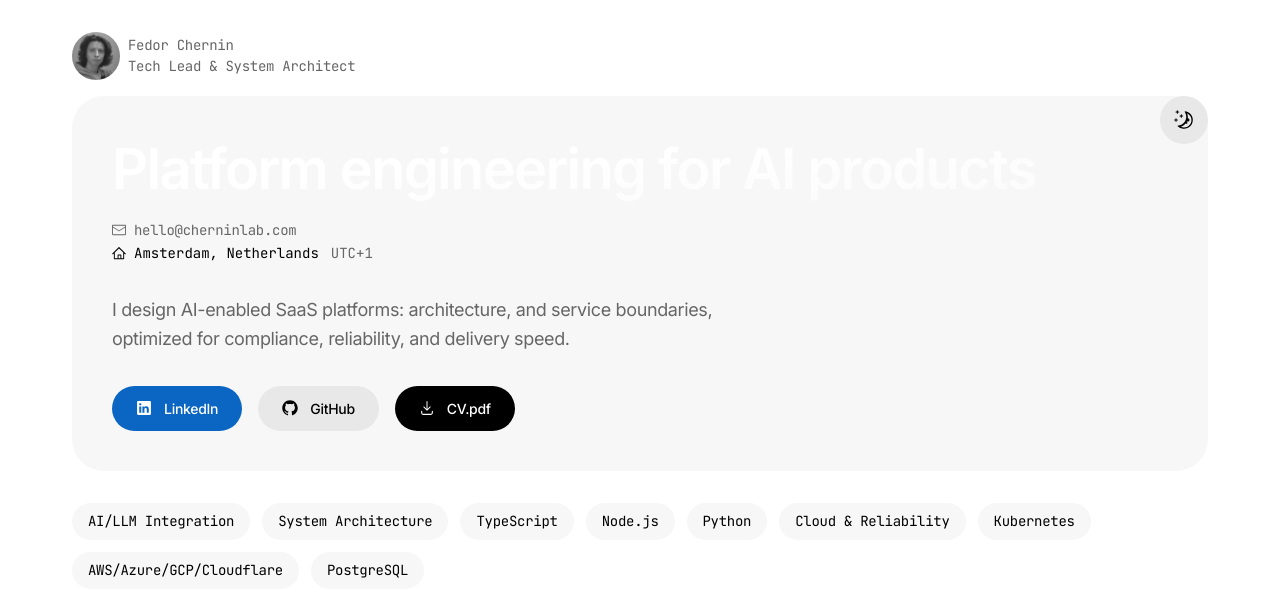
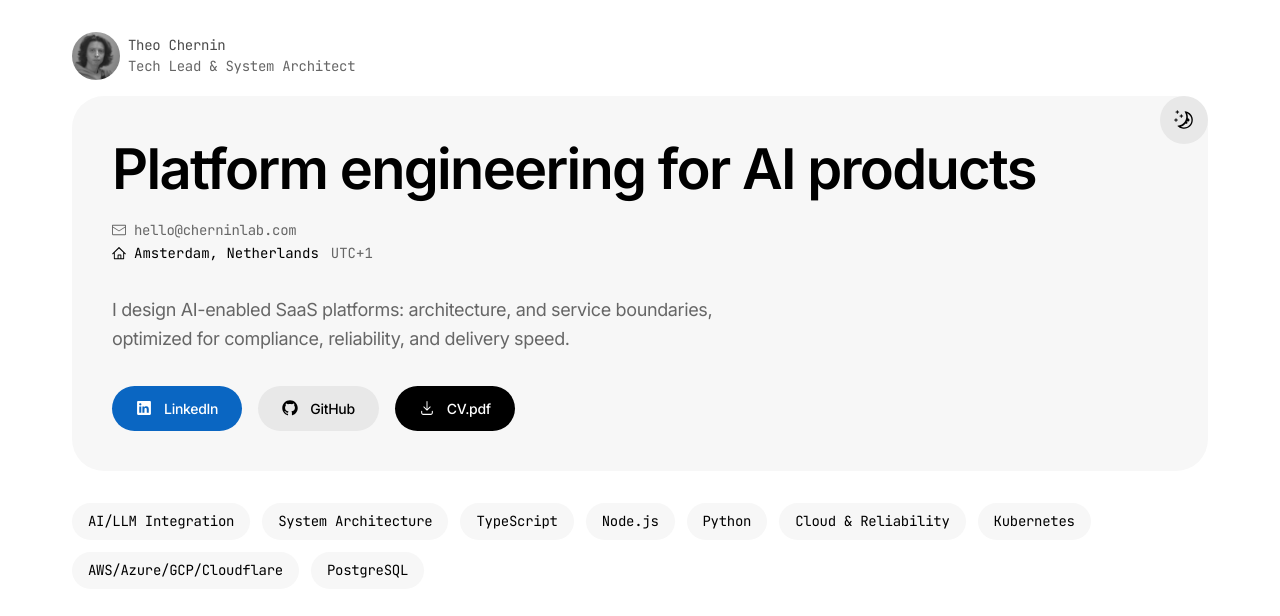
Before and after one commit to cherninlab/fedor-chernin-page, a React (Vite) app: page / in a window 1280 px wide. Shown: the top 616 px of the page. Built offline with nearby package versions, Linux system fonts and the light colour scheme.

Commit message:
Adjust name styling and theme-specific contrast

```diff
--- a/src/App.module.css
+++ b/src/App.module.css
@@ -59,13 +59,22 @@
 }
 
 .name {
-	align-items: center;
+	align-items: flex-start;
 	color: var(--secondary);
 	display: flex;
+	flex-direction: column;
 	font-family: "JetBrains Mono", monospace;
 	font-size: 0.875rem;
-	gap: 0.5rem;
+	gap: 0;
 	letter-spacing: -0.02em;
+}
+
+.personName {
+	color: #4a4a4a;
+}
+
+[data-theme="dark"] .personName {
+	color: #c2c2c2;
 }
 
 .title {
@@ -74,10 +83,16 @@
 	letter-spacing: -0.03em;
 	line-height: 1.2;
 	margin-bottom: 1rem;
+	color: var(--primary);
+	background: none;
+	-webkit-text-fill-color: currentColor;
+}
+
+[data-theme="dark"] .title {
 	-webkit-text-fill-color: transparent;
-	color: unset;
 	background: linear-gradient(to bottom right, #fff 30%, #ffffff80);
 	background-clip: text;
+	-webkit-background-clip: text;
 }
 
 .location {
--- a/src/App.tsx
+++ b/src/App.tsx
@@ -37,16 +37,15 @@ export default function App() {
 				<div className={styles.header}>
 					<img
 						src="/profile.jpg"
-						alt="Fedor Chernin"
+						alt="Theo Chernin"
 						className={styles.avatarImage}
 						width={48}
 						height={48}
 						loading="lazy"
 					/>
 					<div className={styles.name}>
-						Fedor Chernin
-						<br />
-						Tech Lead & System Architect
+						<span className={styles.personName}>Theo Chernin</span>
+						<span>Tech Lead & System Architect</span>
 					</div>
 				</div>
 				<div className={styles.card}>
```
